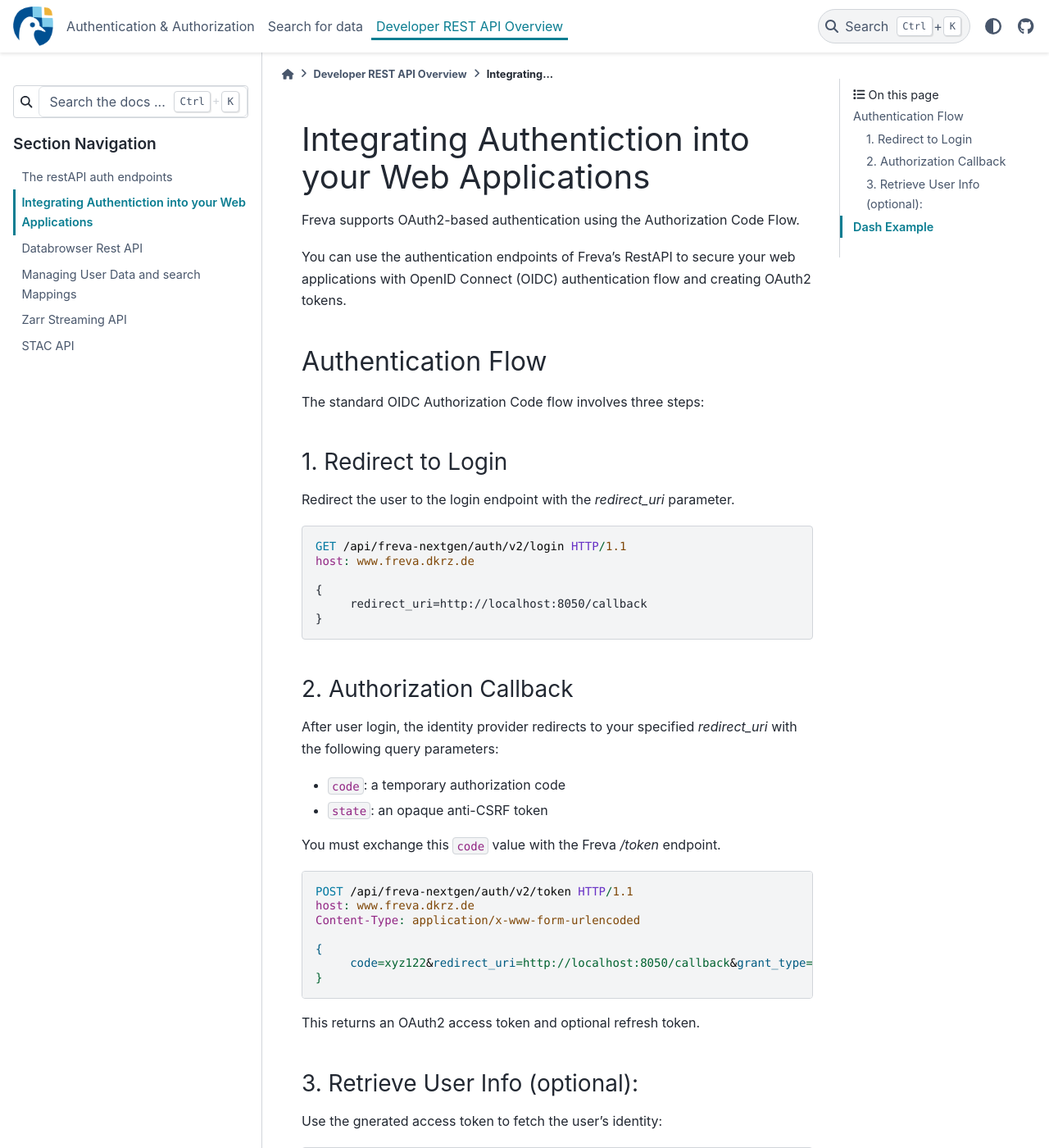
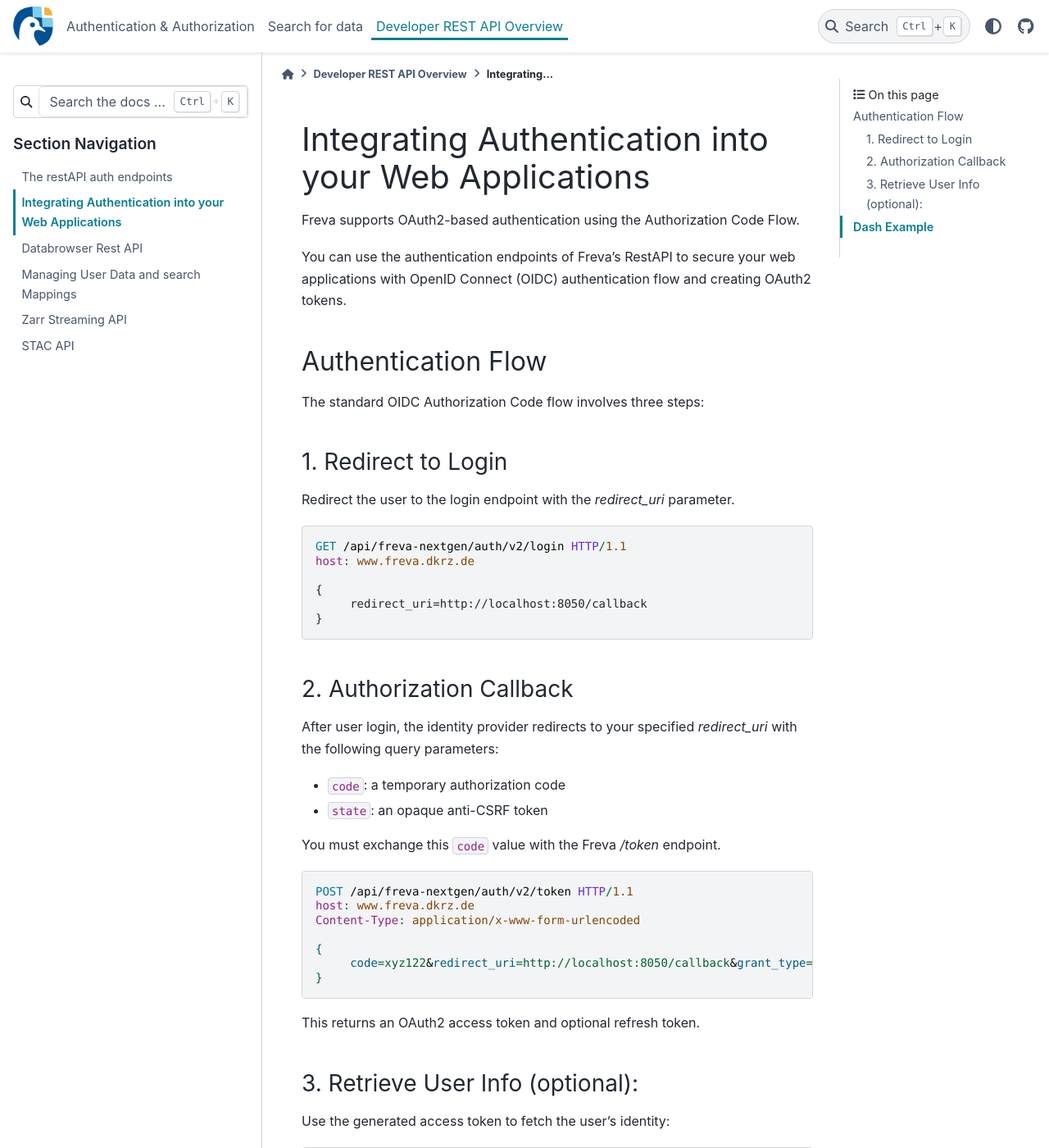
Before and after one commit to freva-org/freva-nextgen, a Sphinx documentation site: the page built from docs/source/developers/auth_example.rst, in a window 1280 px wide and 1400 px high. Shown: the whole window at 82% size. Built offline with Sphinx 7.4.7 and the PyData theme 0.15.4, drawn with Linux system fonts in a browser that asks for light colours; the version number is read from the project's files by our own code; some of the changed text lies outside the part shown.

Commit message:
codespell.

```diff
--- a/docs/source/databrowser/python-lib.rst
+++ b/docs/source/databrowser/python-lib.rst
@@ -30,7 +30,7 @@ You can the to following methods
 - :py:meth:`freva_client.databrowser.count_values`: You can count the
   occurrences of search results with this method.
 
-- :py:meth:`freva_client.databrowser.userdata`: This calss method lets you
+- :py:meth:`freva_client.databrowser.userdata`: This class method lets you
   *add* or *delete* your own metadata.
 
 Library Reference
--- a/docs/source/developers/auth.rst
+++ b/docs/source/developers/auth.rst
@@ -147,7 +147,7 @@ then be included in the authorization header for secured endpoints.
 
 
     :statuscode 200: Metadata for interacting with the OIDC provider.
-    :statuscode 503: OIDC Identiy Provider server unavailable.
+    :statuscode 503: OIDC Identity Provider server unavailable.
     :resheader Content-Type: ``application/json``:  Metadata for interacting with
                                                     the OIDC provider.
 
--- a/docs/source/developers/auth_example.rst
+++ b/docs/source/developers/auth_example.rst
@@ -1,6 +1,6 @@
 .. _auth_example:
 
-Integrating Authentiction into your Web Applications
+Integrating Authentication into your Web Applications
 ----------------------------------------------------
 Freva supports OAuth2-based authentication using the Authorization Code Flow.
 
@@ -55,7 +55,7 @@ This returns an OAuth2 access token and optional refresh token.
 3. Retrieve User Info (optional):
 ~~~~~~~~~~~~~~~~~~~~~~~~~~~~~~~~~
 
-Use the gnerated access token to fetch the user's identity:
+Use the generated access token to fetch the user's identity:
 
 .. sourcecode:: http
 
--- a/docs/source/index.rst
+++ b/docs/source/index.rst
@@ -114,7 +114,7 @@ on Linux):
 
     ##
     ## The default flavour (DRS standard) for the databrowser to use when accessing freva.
-    ## Options: freva, cmip5, cmip6, cordex, user, or custom gloabl flavours
+    ## Options: freva, cmip5, cmip6, cordex, user, or custom global flavours
     ## that is visible to all users
     ## If it has not been defined, the default is `freva``
     # default_flavour = ""
```
Also changed, not shown: other parts of docs/source/developers/auth_example.rst (+1 -1 lines).
